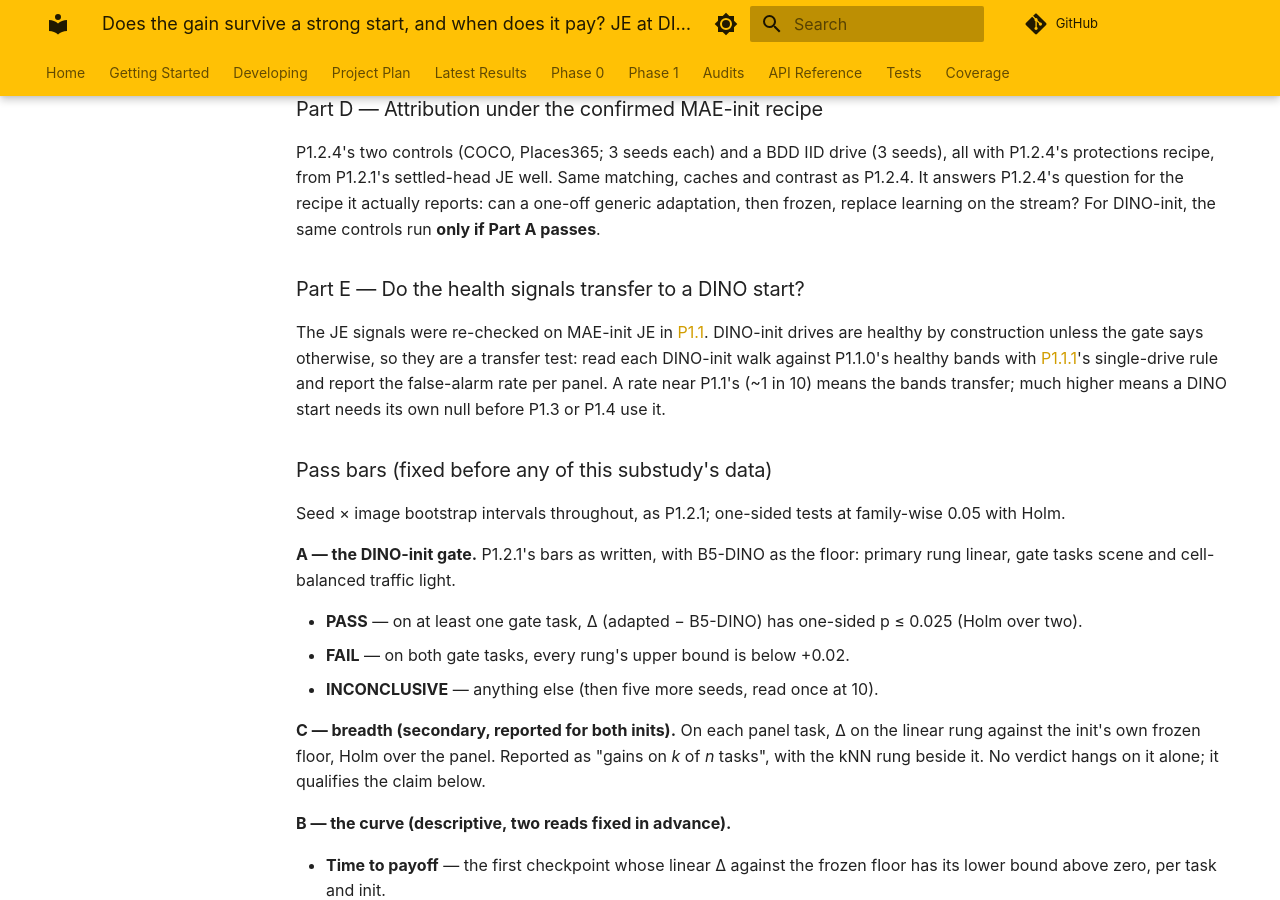
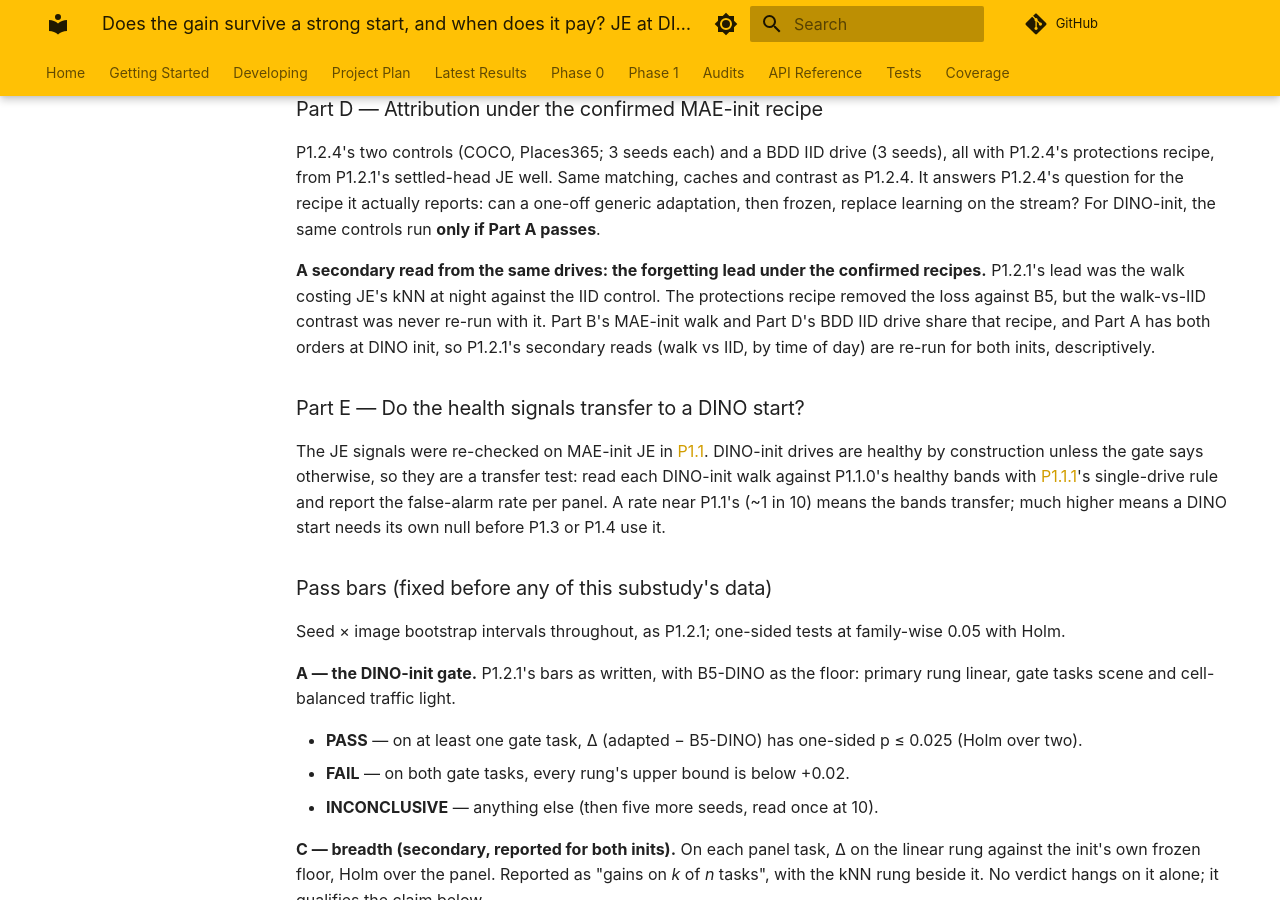
Before and after one commit to aidotse/cafl4ds, an MkDocs documentation site: the page built from docs/experiments/phase1/P1.2.5.md, in a window 1280 px wide and 900 px high, scrolled down 2375 px. Built offline with MkDocs 1.6.1 and Material for MkDocs 9.7.7, drawn with Linux system fonts in a browser that asks for light colours; comment, search, counter and statistics services are not loaded.

Commit message:
docs: P1.2.5 re-runs P1.2.1's walk-vs-IID forgetting read under the confirmed recipes
Co-Authored-By: Claude Opus 5.5 <noreply@anthropic.com>

```diff
--- a/docs/experiments/phase1/P1.2.5.md
+++ b/docs/experiments/phase1/P1.2.5.md
@@ -94,6 +94,12 @@ recipe, from P1.2.1's settled-head JE well. Same matching, caches and contrast a
 for the recipe it actually reports: can a one-off generic adaptation, then frozen, replace learning on the stream? For
 DINO-init, the same controls run **only if Part A passes**.
 
+**A secondary read from the same drives: the forgetting lead under the confirmed recipes.** P1.2.1's lead was the walk
+costing JE's kNN at night against the IID control. The protections recipe removed the loss against B5, but the
+walk-vs-IID contrast was never re-run with it. Part B's MAE-init walk and Part D's BDD IID drive share that recipe, and
+Part A has both orders at DINO init, so P1.2.1's secondary reads (walk vs IID, by time of day) are re-run for both
+inits, descriptively.
+
 ### Part E — Do the health signals transfer to a DINO start?
 
 The JE signals were re-checked on MAE-init JE in [P1.1](../latest-results/P1.1.md). DINO-init drives are healthy by
```
